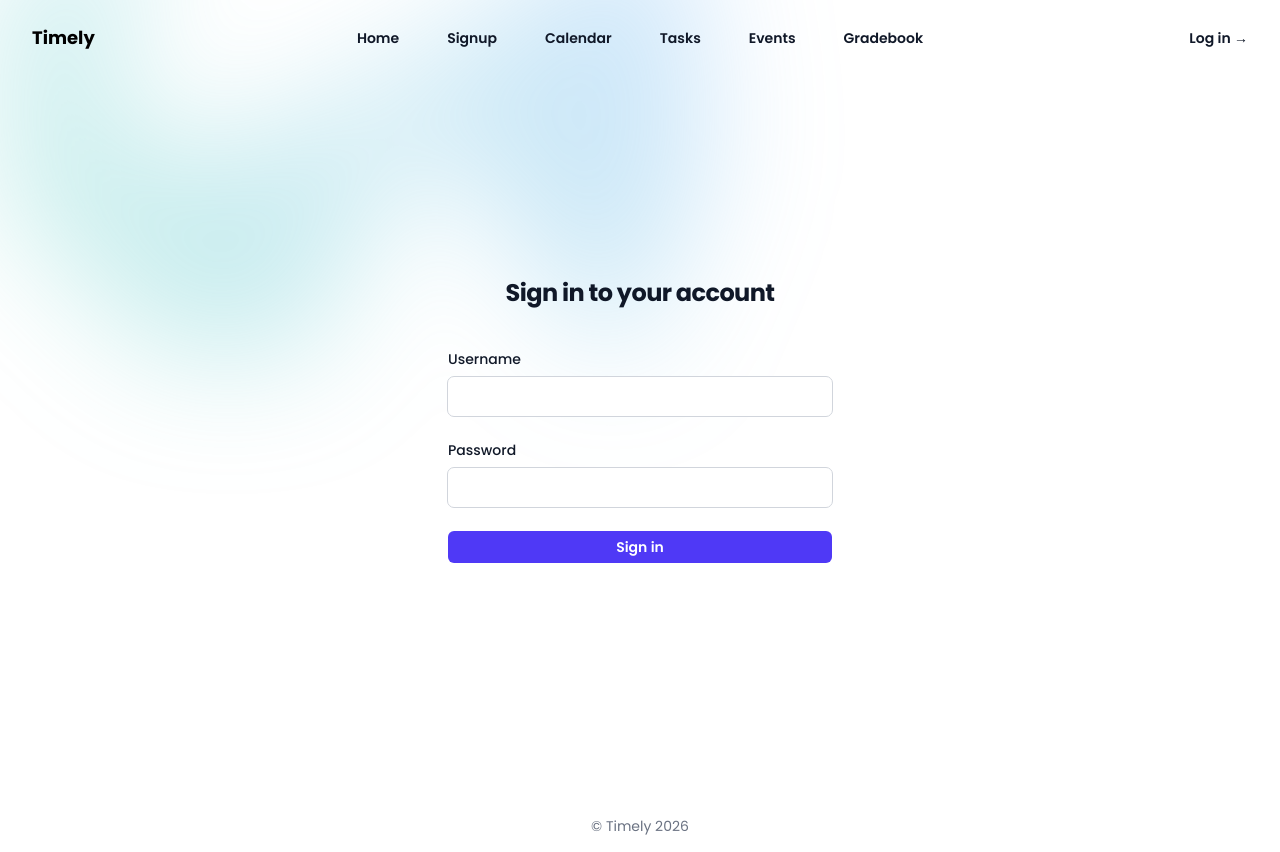
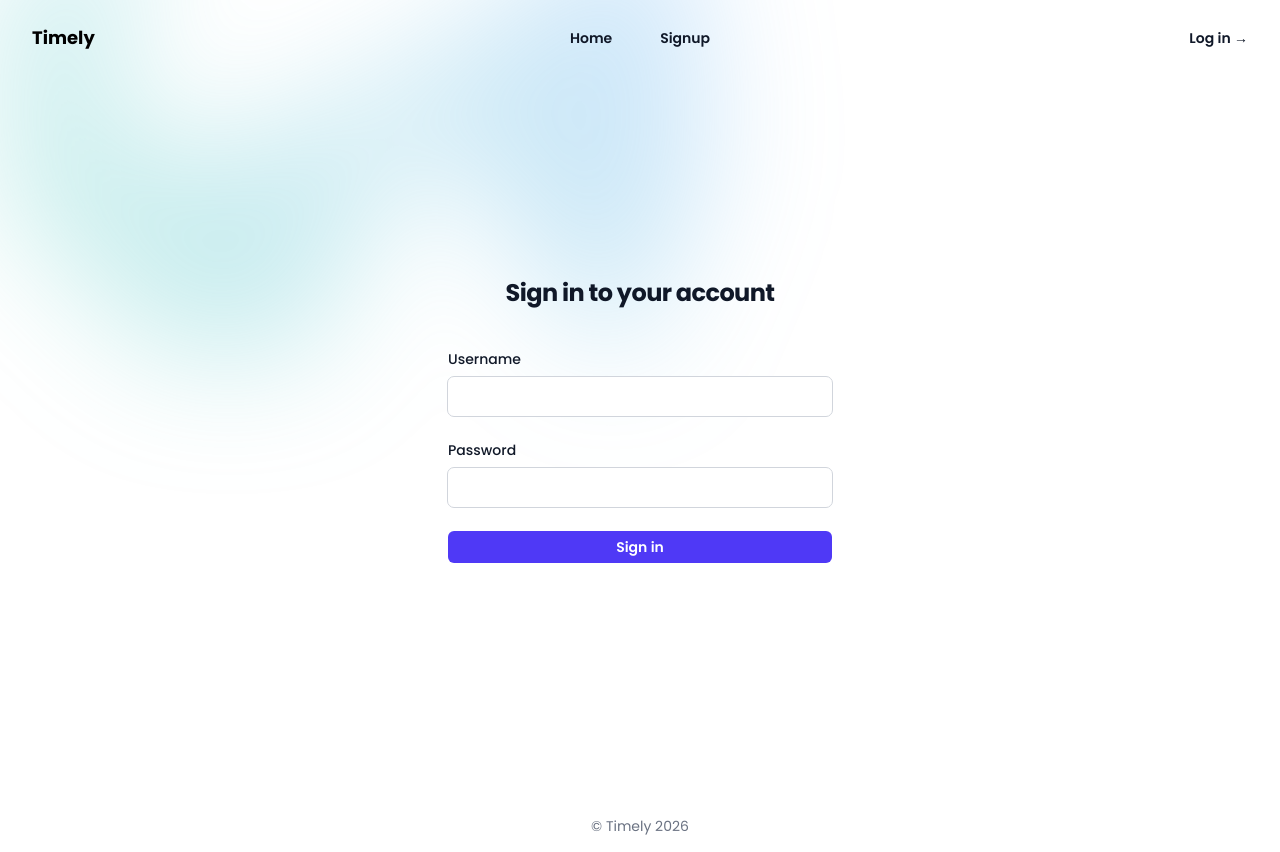
Before and after one commit to yale210/timely, a React (Vite) app in the folder frontend/: page /login in a window 1280 px wide. Built offline with nearby package versions, Linux system fonts and the light colour scheme.

Commit message:
chore: ensure guest users can only see signup and home in the navigation bar

```diff
--- a/frontend/src/components/Navbar.tsx
+++ b/frontend/src/components/Navbar.tsx
@@ -4,13 +4,18 @@ import { Bars3Icon, XMarkIcon } from '@heroicons/react/24/outline'
 import { Link } from "react-router-dom"
 import { authStore, AUTH_CHANGE_EVENT } from "@/services/authService"
 
-const navigation = [
+const authedNavigation = [
     { name: 'Home', href: '/' },
     { name: 'Signup', href: '/signup' },
     { name: 'Calendar', href: '/calendar' },
     { name: 'Tasks', href: '/tasks' },
     { name: 'Events', href: '/events' },
     { name: 'Gradebook', href: '/gradebook' },
+]
+
+const guestNavigation = [
+    { name: 'Home', href: '/' },
+    { name: 'Signup', href: '/signup' },
 ]
 
 interface NavbarProps {
@@ -23,19 +28,17 @@ interface NavbarProps {
 
 /**
  * A functional component that renders the navigation bar, including mobile menu logic.
- * @param root0
- * @param root0.hideSignupWhenAuthed
- * @param root0
- * @param root0.hideSignupWhenAuthed
  * @returns The rendered navigation bar component.
  */
 export default function Navbar({ hideSignupWhenAuthed = true }: NavbarProps = {}) {
 
     const [mobileMenuOpen, setMobileMenuOpen] = useState(false)
     const [isAuthed, setIsAuthed] = useState(Boolean(authStore.getToken()))
-    const filteredNavigation = (isAuthed && hideSignupWhenAuthed)
-        ? navigation.filter((item) => item.href !== "/signup")
-        : navigation
+    const filteredNavigation = isAuthed
+        ? (hideSignupWhenAuthed
+            ? authedNavigation.filter((item) => item.href !== "/signup")
+            : authedNavigation)
+        : guestNavigation
 
     useEffect(() => {
         const syncAuthState = () => setIsAuthed(Boolean(authStore.getToken()))
```
